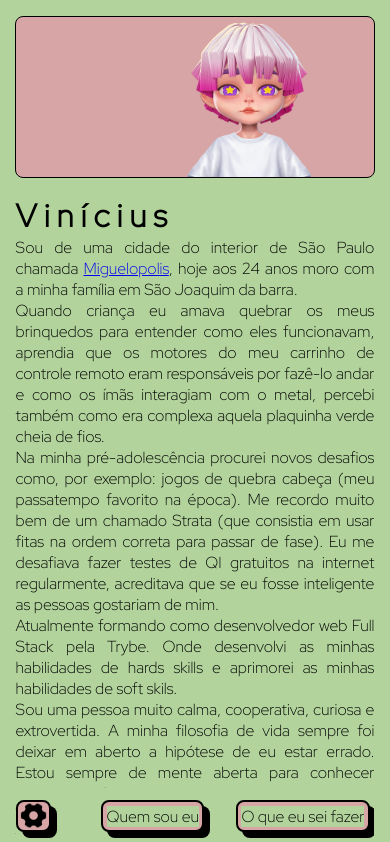
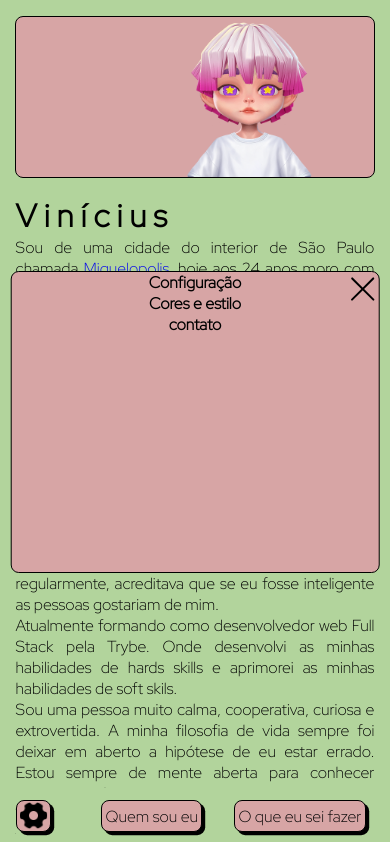
Before and after one commit to vinicius-mns/vinicius-mns.github.io, a Vue app: page / in a window 390 px wide. Shown: the top 842 px of the page. Built offline with nearby package versions, Linux system fonts and the light colour scheme; the HTML template or start-up script is replaced by a standard one.

Commit message:
feat: Implementa alteracoes no app

```diff
--- a/src/App.vue
+++ b/src/App.vue
@@ -1,18 +1,19 @@
 <script setup lang="ts">
 import QuemSou from './pages/QuemSou.vue';
 import RouterLinks from './components/RouterLinks.vue'
+import ConfigCard from './components/configCard/ConfigCard.vue'
 import gear from '@/assets/gear.png'
 </script>
 
 <template>
   <div class="app">
-    <!-- <RouterLinks /> -->
+    <ConfigCard />
     <div class="pages">
       <QuemSou />
     </div>
 
     <div class="buttons">
-      <button class="config"><img :src="gear" alt="config"></button>
+      <button class="config neo-button"><img :src="gear" alt="config"></button>
       <div class="links">
         <RouterLinks />
       </div>
@@ -81,11 +82,6 @@ import gear from '@/assets/gear.png'
     justify-content: space-between;
 
     & button {
-      border: solid black 2px;
-      background-color: rgb(215, 165, 165);
-      color: black;
-      box-shadow: 6px 6px 0px black;
-      border-radius: 8px;
       height: 2rem;
 
       &.config {
@@ -94,11 +90,6 @@ import gear from '@/assets/gear.png'
           height: 95%;
           background-color: transparent;
         }
-      }
-
-      &:active {
-        transform: translate(6px, 6px);
-        box-shadow: none;
       }
     }
 
@@ -121,4 +112,7 @@ import gear from '@/assets/gear.png'
   }
 }
 
+h1, h2, h3, p {
+  background-color: transparent;
+}
 </style>
```
